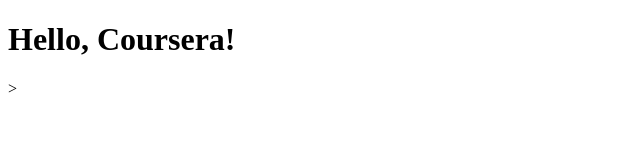
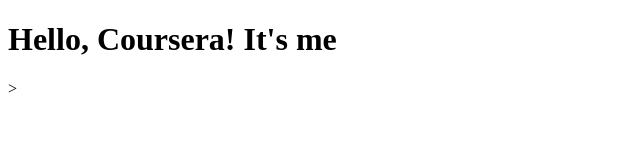
Before and after one commit to tamillavramchuk/coursera-test, a plain HTML site: page index.html in a window 1280 px wide. Shown: the whole page, without its empty margins (0-640 px from the left). Drawn offline with Linux system fonts and the light colour scheme.

Commit message:
addition

```diff
--- a/index.html
+++ b/index.html
@@ -6,6 +6,6 @@
 	<title>Hello, Coursera! It's me!</title>
 </head>
 <body>
-<h1> Hello, Coursera!</h1>
+<h1> Hello, Coursera! It's me</h1>
 </body>
 </html>>
```
